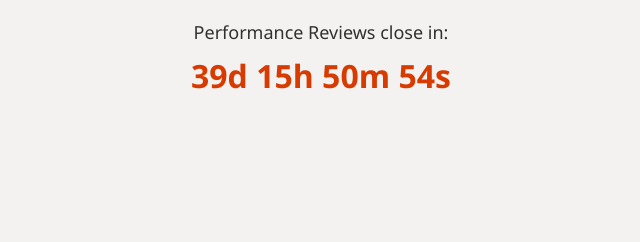
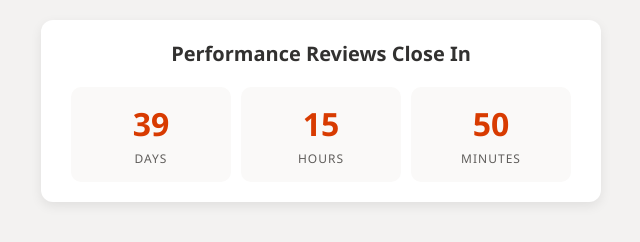
Before and after one commit to IX-admin/Count, a plain HTML site: page index.html in a window 1280 px wide. Shown: the whole page, without its empty margins (319-959 px from the left). Drawn offline with Linux system fonts and the light colour scheme.

Commit message:
Update index.html

```diff
--- a/index.html
+++ b/index.html
@@ -3,53 +3,98 @@
 <head>
   <style>
     body {
-      font-family: Segoe UI;
-      text-align: center;
+      font-family: Segoe UI, Arial, sans-serif;
+      background-color: #f3f2f1;
       margin: 0;
       padding: 20px;
-      background-color: #f3f2f1;
+      text-align: center;
+    }
+
+    .container {
+      max-width: 500px;
+      margin: auto;
+      background: white;
+      padding: 20px 30px;
+      border-radius: 12px;
+      box-shadow: 0 4px 12px rgba(0,0,0,0.08);
     }
 
     .title {
-      font-size: 18px;
+      font-size: 20px;
+      font-weight: 600;
       color: #323130;
-      margin-bottom: 10px;
+      margin-bottom: 20px;
     }
 
-    .countdown {
+    .timer {
+      display: flex;
+      justify-content: space-between;
+      gap: 10px;
+    }
+
+    .time-box {
+      flex: 1;
+      background: #faf9f8;
+      padding: 15px 10px;
+      border-radius: 10px;
+    }
+
+    .number {
       font-size: 32px;
       font-weight: bold;
       color: #d83b01;
+    }
+
+    .label {
+      font-size: 12px;
+      color: #605e5c;
+      margin-top: 5px;
+      text-transform: uppercase;
+      letter-spacing: 1px;
     }
   </style>
 </head>
 <body>
 
-<div class="title">Performance Reviews close in:</div>
-<div id="countdown" class="countdown"></div>
+<div class="container">
+  <div class="title">Performance Reviews Close In</div>
+
+  <div class="timer">
+    <div class="time-box">
+      <div id="days" class="number">0</div>
+      <div class="label">Days</div>
+    </div>
+
+    <div class="time-box">
+      <div id="hours" class="number">0</div>
+      <div class="label">Hours</div>
+    </div>
+
+    <div class="time-box">
+      <div id="minutes" class="number">0</div>
+      <div class="label">Minutes</div>
+    </div>
+  </div>
+</div>
 
 <script>
 var countDownDate = new Date("Jul 31, 2026 17:00:00").getTime();
 
-var x = setInterval(function() {
+setInterval(function() {
 
   var now = new Date().getTime();
   var distance = countDownDate - now;
 
-  // Time calculations
   var days = Math.floor(distance / (1000 * 60 * 60 * 24));
   var hours = Math.floor((distance % (1000 * 60 * 60 * 24)) / (1000 * 60 * 60));
   var minutes = Math.floor((distance % (1000 * 60 * 60)) / (1000 * 60));
-  var seconds = Math.floor((distance % (1000 * 60)) / 1000);
 
-  // Output
-  document.getElementById("countdown").innerHTML =
-    days + "d " + hours + "h " + minutes + "m " + seconds + "s";
+  document.getElementById("days").innerHTML = days;
+  document.getElementById("hours").innerHTML = hours;
+  document.getElementById("minutes").innerHTML = minutes;
 
-  // When finished
   if (distance < 0) {
-    clearInterval(x);
-    document.getElementById("countdown").innerHTML = "Deadline reached";
+    document.querySelector(".container").innerHTML = "<div class='title'>Deadline Reached</div>";
   }
 
 }, 1000);
```
